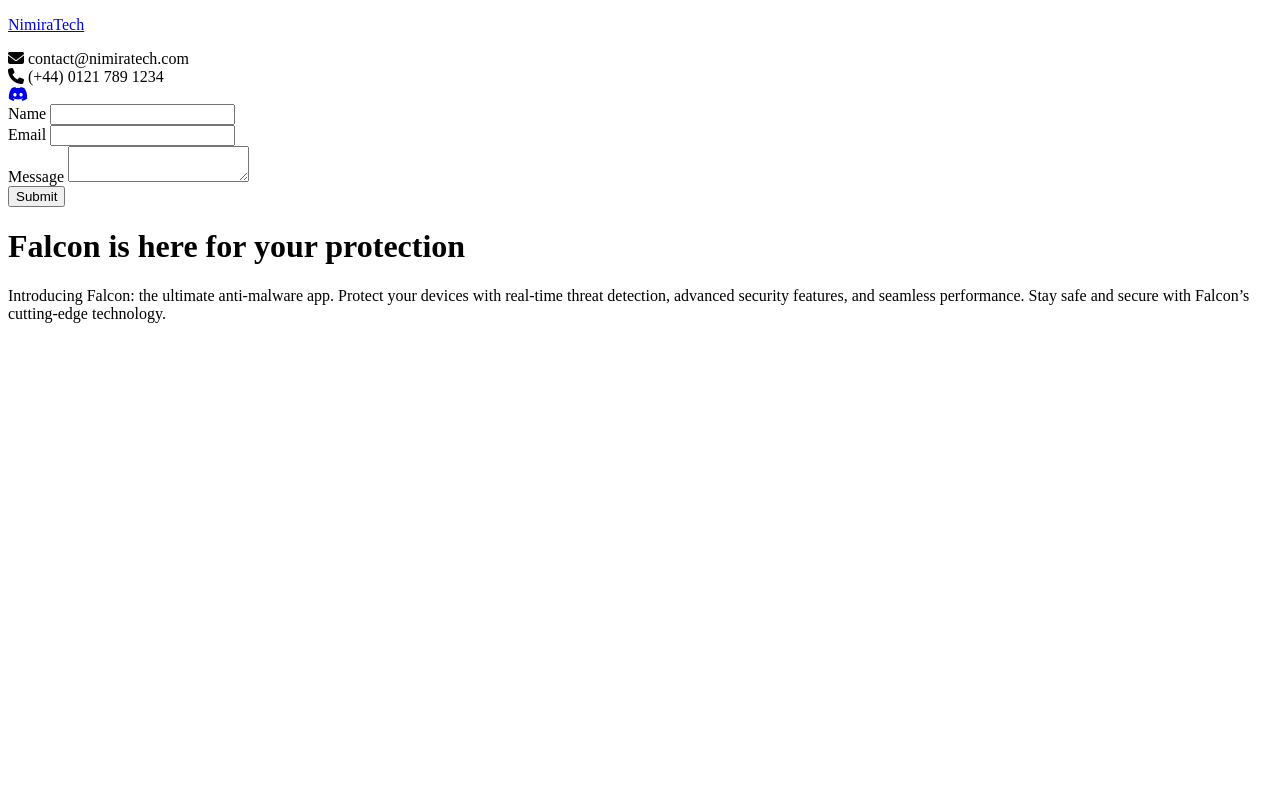
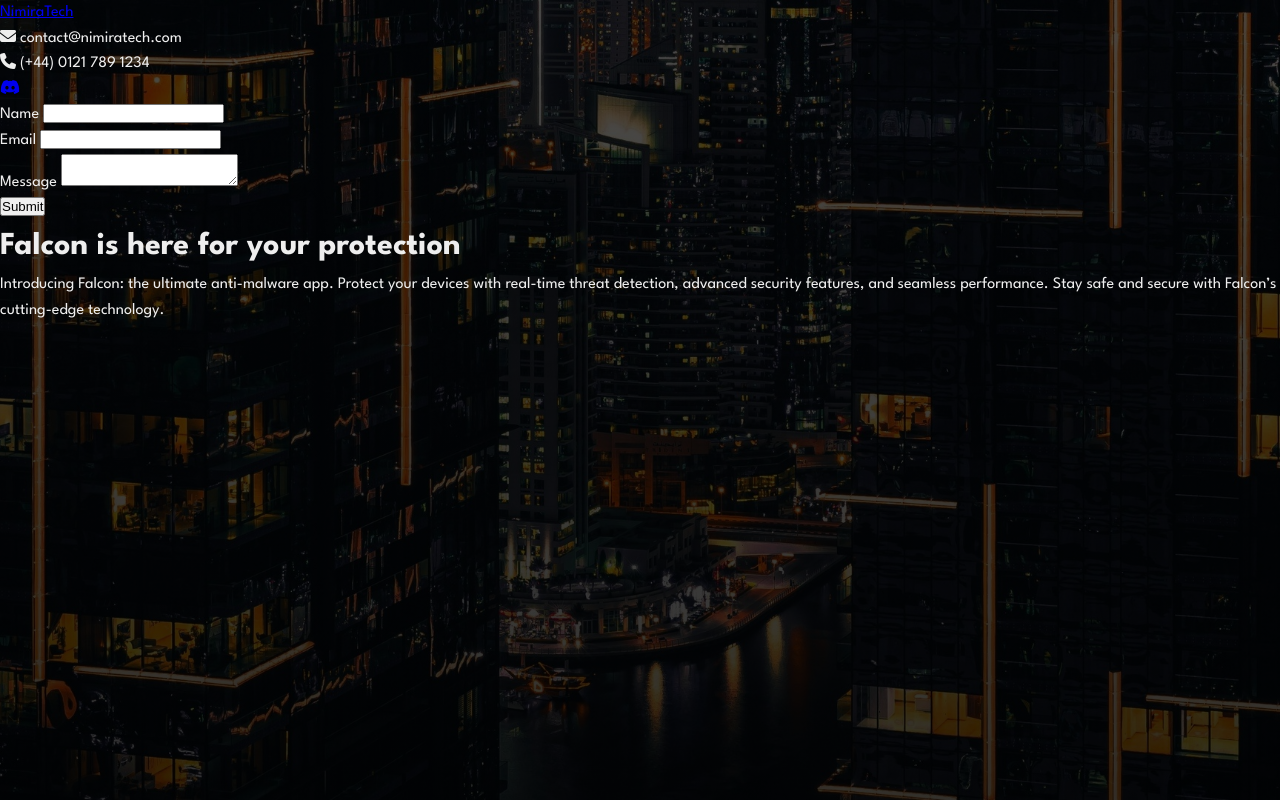
Before and after one commit to Nimira43/Modern-Landing-Page, a plain HTML site: page index.html in a window 1280 px wide. Drawn offline with Linux system fonts and the light colour scheme; a web font is replaced by a local one.

Commit message:
Base style done.

```diff
--- a/style.css
+++ b/style.css
@@ -1 +1,23 @@
 @import url('https://fonts.googleapis.com/css2?family=Calligraffitti&family=Foldit:wght@100..900&family=League+Spartan:wght@100..900&display=swap');
+
+* {
+  margin: 0;
+  padding: 0;
+  box-sizing: border-box;
+}
+
+body {
+  font-family: 'League Spartan', sans-serif;
+  color: #eee;
+  line-height: 1.6;
+}
+
+.wrapper {
+  height: 100vh;
+  background: linear-gradient(
+    to bottom,
+    rgba(0, 0, 0, 0.7),
+    rgba(0, 0, 0, 0.8)),
+    url('./images/bg-2.jpg') no-repeat center;
+  background-size: cover;
+}
```
